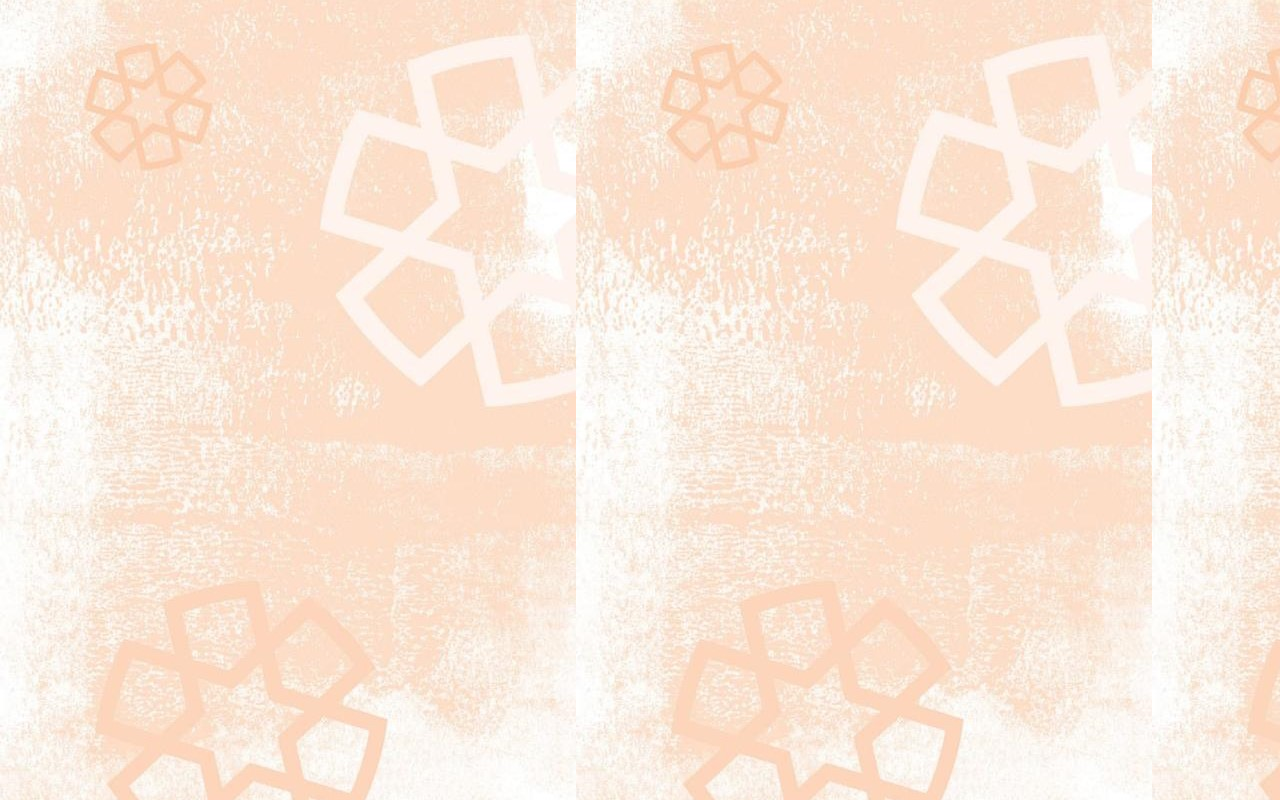
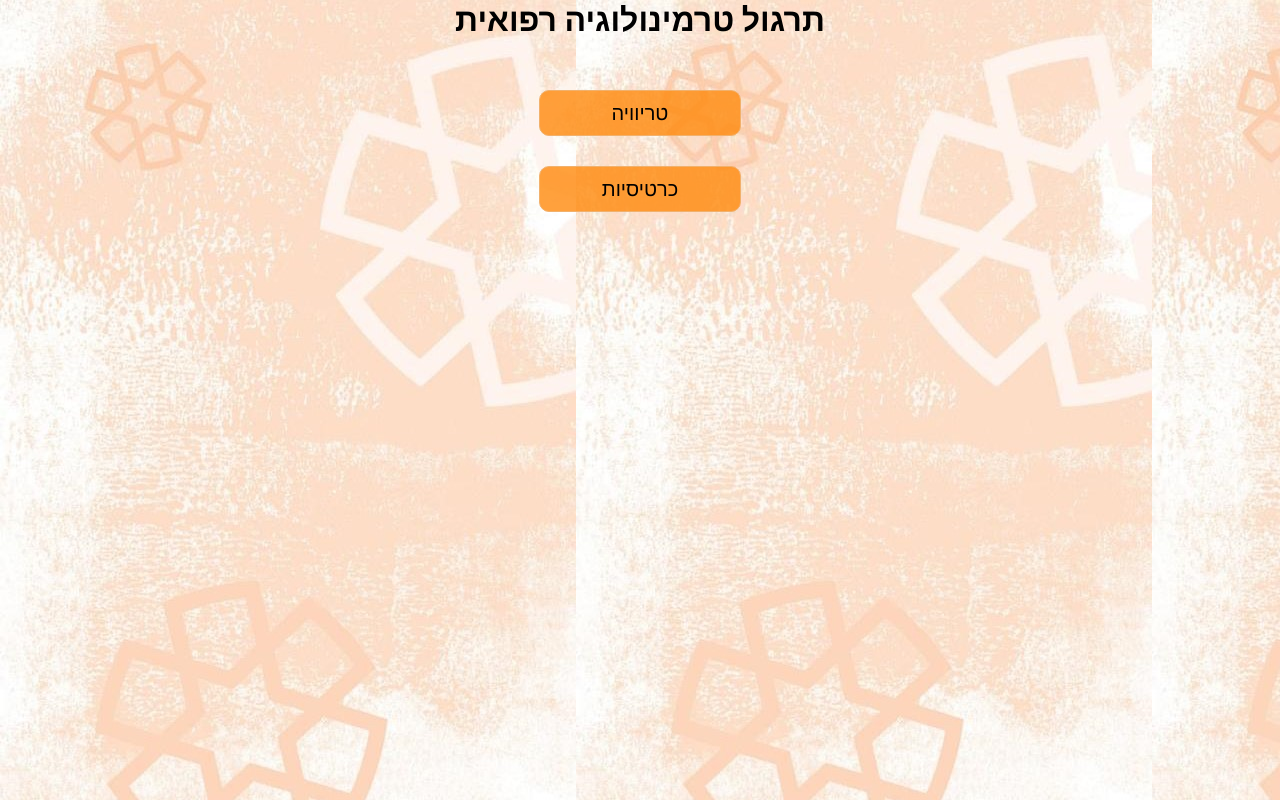
Before and after one commit to taltl/medical-terminology-practice, a React (Create React App) app: page / in a window 1280 px wide. Before the commit this address had no page. Built offline with nearby package versions, Linux system fonts and the light colour scheme.

Commit message:
fix urls

```diff
--- a/src/App.tsx
+++ b/src/App.tsx
@@ -12,6 +12,7 @@ function App() {
     // <Quiz />
     <BrowserRouter>
       <Routes>
+        <Route path="/" element={<HomePage />}></Route>
         <Route path="/react-select-test" element={<HomePage />}></Route>
         <Route path="/cards" element={<TabsContainer />}></Route>
         <Route path="/trivia" element={<StartQuiz />}></Route>
--- a/src/components/quiz/startQuiz.tsx
+++ b/src/components/quiz/startQuiz.tsx
@@ -6,7 +6,7 @@ const StartQuiz: React.FC = () => {
   return (
     <>
       <div className={globalClasses.back}>
-        <Link to="/trivia">חזרה</Link>
+        <Link to="/">חזרה</Link>
       </div>
       <div className={classes.startTrivia}>
         <h1>נושאים לטריוויה</h1>
```
